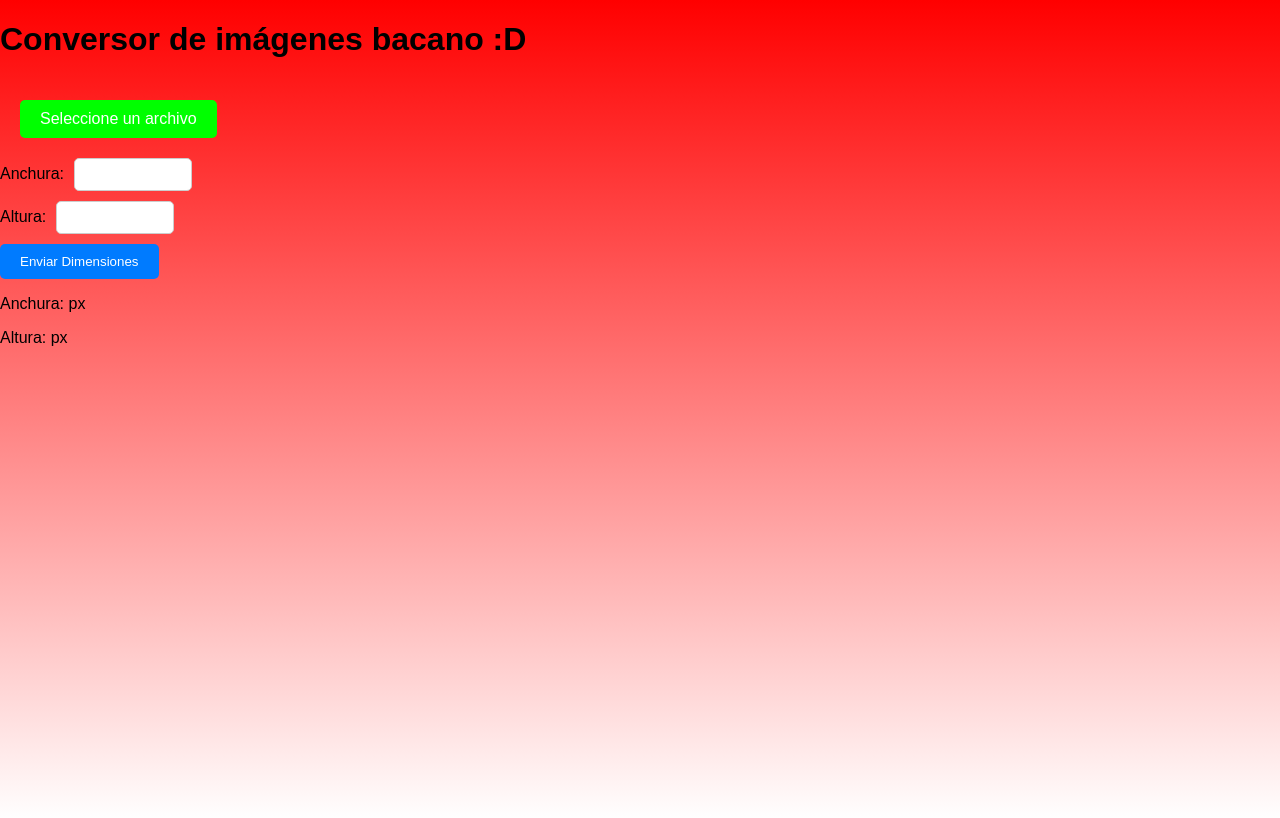
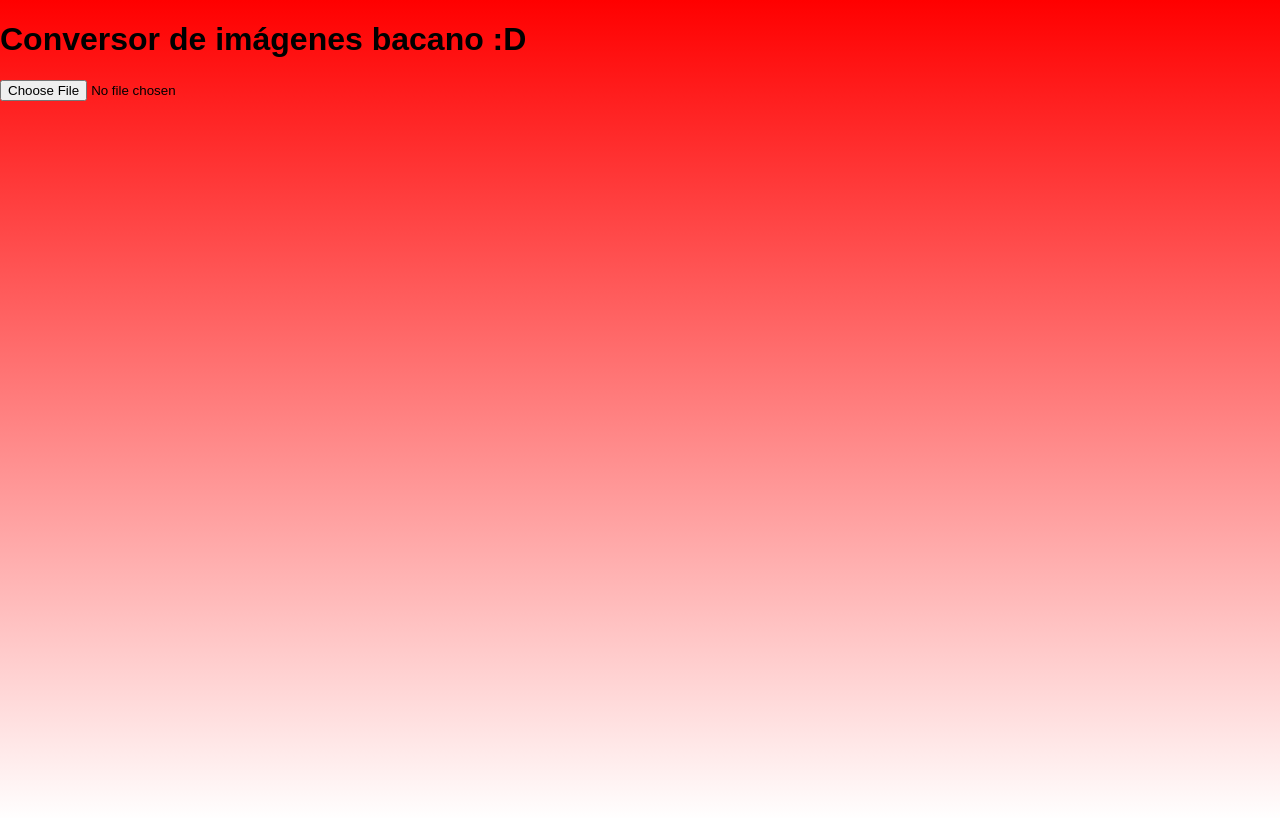
Before and after one commit to Skyningh/Taller_4, a Next.js app: page / in a window 1280 px wide. Shown: the top 818 px of the page. Built offline with nearby package versions, Linux system fonts and the light colour scheme.

Commit message:
cambie casi todo xd (todo esta comentado)

```diff
--- a/app/page.js
+++ b/app/page.js
@@ -1,106 +1,48 @@
 "use client"
 import { useState } from "react";
 import './globals.css';
+import useImageUploader from "./useImageUploader";
 
-//Se definen las varibles con el useState, para actualizar constantemente el estado de cada variable
 export default function Home() {
-  const [file, setFile] = useState(null);
-  const [ancho, setWidth] = useState('');
-  const [alto, setHeight] = useState('');
-  const [previewUrl, setPreview] = useState('');
+  const { imageData, handleImageUpload } = useImageUploader();
+  const [error, setError] = useState(null);
+  const [imageDimensions, setImageDimensions] = useState({ ancho: 0, alto: 0 });
 
-  const handleSubmit = (e) => {
-    e.preventDefault();
-    if (!file) {
-      alert('Por favor seleccione un archivo para subir');
-      return;
+  //esta funcion se ejecuta cuando el usuario elige una imagen en el input
+  const onFileChange = async (event) => {
+    //obtiene el archivo seleccionado
+    const file = event.target.files[0];
+    try {
+      //await handleImageUpload(file) llama a handleImageUpload y espera a que la promesa se cumpla
+      const dataUrl = await handleImageUpload(file);
+      //creamos un objeto Image para poder obtener sus dimensiones
+      const img =new Image();
+      img.onload = () => {
+        setImageDimensions({ancho: img.width, alto: img.height})
+      };
+      img.src=dataUrl;
+    //si hay un error durante la subida, se actualiza el estado a error.
+    } catch (err) {
+      setError(err);
     }
   };
-
-  //Funciones para prevenir errores y caídas
-const handleFileSubmit = (e) => {
-    e.preventDefault();
-  };
-
-const handleSizeSubmit = (e) => {
-    e.preventDefault();
-    console.log("Ancho:", ancho, "Alto:", alto);
-};
-
-//SUBIR EL ARCHIVO
-  const handleImage = (e) => {
-    const file = e.target.files[0];
-    setFile(file);
-    if (file) {
-      setPreview(URL.createObjectURL(file));
-    }
-  };
-
-  //DESCARGAR LA IMAGEN
-  const handleDownload = () => {
-    if (previewUrl) {
-      const link = document.createElement('a');
-      link.href = previewUrl;
-      link.setAttribute('download', 'imagen');
-      document.body.appendChild(link);
-      link.click();
-      document.body.removeChild(link);
-    }
-  };
-
+//me dio paja colocar lo del css (no tenia idea como)
   return (
-
     <div className="container">
       <h1>Conversor de imágenes bacano :D </h1>
-    {/* Caja para seleccionar archivo */}
-      <form onSubmit={handleFileSubmit}>
-        <div className="form-section">
-          <label className="custom-file-upload">
-            <input id="file-upload" type="file" onChange={handleImage} />
-            Seleccione un archivo
-          </label>
+      <input type="file" accept="image/*" onChange={onFileChange} />
+      {/*si ocurre un error en la subida del archivo, esta linea muestra un mensaje de error en rojo*/}
+      {error && <p style={{ color: 'red' }}>{error}</p>}
+      {/*si imageData tiene un valor ocurre lo siguiente */}
+      {imageData && (
+        <div>
+          <h3>Preview:</h3>
+          {/*Para mostrarlo en sus valores originales tendriamos que quitar "style={{ maxWidth: '256px'}}" */}
+          <img src={imageData} alt="Uploaded" style={{ maxWidth: '256px' }} />
+          <p>Ancho: {imageDimensions.ancho}px</p>
+          <p>Alto: {imageDimensions.alto}px</p>
         </div>
-        {/* <button type="submit" className="submit-button">Enviar Archivo</button> */}
-      </form>
-
-      <form onSubmit={handleSizeSubmit}> {/*onSubmit se usa para especificar una función que se ejecutará cuando se envíe un formulario*//*handleSizeSubmit es una avriable en la usaremos para manejar eventos del formulario  */}
-        <div className="form-section">
-          <div className="input-container">
-            <label htmlFor="ancho">Anchura:</label>
-            <input
-              id="ancho"
-              type="number"
-              value={ancho}
-              onChange={(e) => {
-                setWidth(Number(e.target.value));
-              }}
-            />
-          </div>
-          <div className="input-container">
-            <label htmlFor="alto">Altura:</label>
-            <input
-              id="alto"
-              type="number"
-              value={alto}
-              onChange={(e) => {
-                setHeight(Number(e.target.value));
-              }}
-            />
-          </div>
-        </div>
-        <button type="submit" className="submit-button">Enviar Dimensiones</button>
-      </form>
-
-      <div className="preview-section">
-        <p>Anchura: {ancho} px</p>
-        <p>Altura: {alto} px</p>
-        {previewUrl && (
-          <div>
-            <img src={previewUrl} alt="Preview" style={{ width: ancho, height: alto }} />
-            <button onClick={handleDownload}>Descargar imagen</button>
-          </div>
-        )}
-      </div>
+      )}
     </div>
   );
 }
--- /dev/null
+++ b/app/useImageUploader.js
@@ -0,0 +1,35 @@
+import { useState } from 'react';
+
+//esta funcion esta creada para obtener el URL de la imagen y mostrar su vista previa
+const useImagenUploader = () =>{
+    const[imageData, setImage] = useState(null);
+
+    const handleImageUpload = (file) =>{
+        //creamos una promesa que retorna resolve si se cumple y reject si no
+        return new Promise((resolve, reject) =>{
+            //si no hay un archivo entonces va al reject, ocurre esto y no retornamos nada
+            if (!file){
+                reject ('archivo no subido')
+                return
+            }
+            //si hay un archivo entonces esta el resolve
+            //creamos un Filereader para leer el archivo
+            const reader = new FileReader();
+            //este evento sucede cuando todo se completa con exito. obteniendo la URL (e.target.result)
+            //actualizando el estado de setImage
+            reader.onload = (e) =>{
+                const imageUrl = e.target.result;
+                setImage(imageUrl);
+                resolve(imageUrl);
+            };
+            //este evento sucede cuando ocurre un error en la lectura del archivo
+            reader.onerror = (error) => {
+                reject (error);
+            };
+            reader.readAsDataURL(file);
+        });
+    };
+    return {imageData, handleImageUpload};
+};
+
+export default useImagenUploader;
```
Also changed, not shown: jsconfig.json (deleted, +0 -7 lines).
